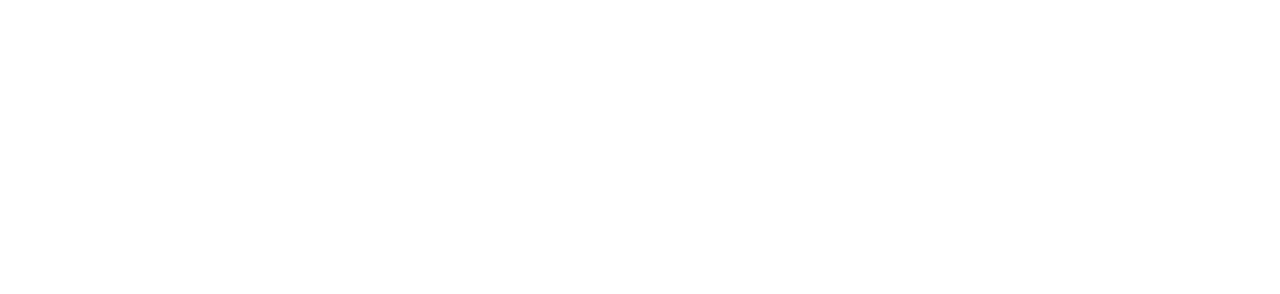
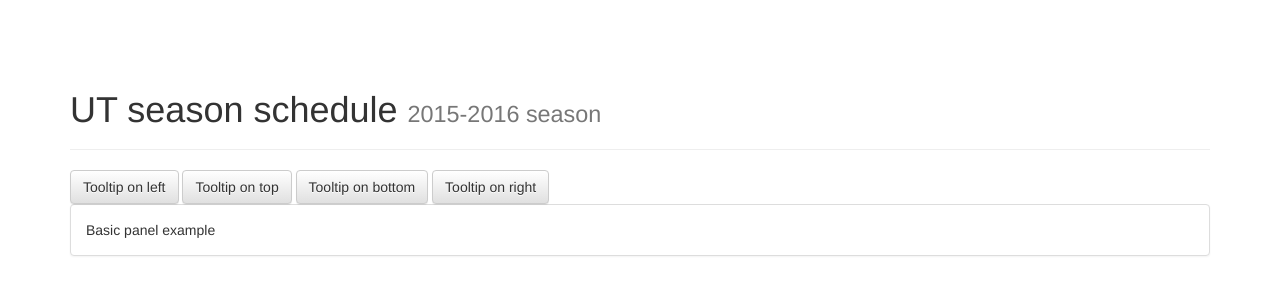
Before and after one commit to juliakbrou/bootstrap-test, a plain HTML site: page index.html in a window 1280 px wide. Drawn offline with nearby package versions, Linux system fonts and the light colour scheme.

Commit message:
Add some buttons and a header

```diff
--- a/index.html
+++ b/index.html
@@ -23,7 +23,21 @@
         <script src="js/vendor/modernizr-2.8.3-respond-1.4.2.min.js"></script>
     </head>
     <body>
-        <script src="//ajax.googleapis.com/ajax/libs/jquery/1.11.2/jquery.min.js"></script>
+<div class="container">
+        <div class="page-header">
+          <h1>UT season schedule <small>2015-2016 season</small></h1>
+        </div>
+          <button type="button" class="btn btn-default" data-toggle="tooltip" data-placement="left" title="Tooltip on left">Tooltip on left</button>
+          <button type="button" class="btn btn-default" data-toggle="tooltip" data-placement="top" title="Tooltip on top">Tooltip on top</button>
+          <button type="button" class="btn btn-default" data-toggle="tooltip" data-placement="bottom" title="Tooltip on bottom">Tooltip on bottom</button>
+          <button type="button" class="btn btn-default" data-toggle="tooltip" data-placement="right" title="Tooltip on right">Tooltip on right</button>
+        <div class="panel panel-default">
+          <div class="panel-body">
+            Basic panel example
+          </div>
+</div>
+      </div>
+        <script src="http://ajax.googleapis.com/ajax/libs/jquery/1.11.2/jquery.min.js"></script>
         <script>window.jQuery || document.write('<script src="js/vendor/jquery-1.11.2.min.js"><\/script>')</script>
 
         <script src="js/vendor/bootstrap.min.js"></script>
```
